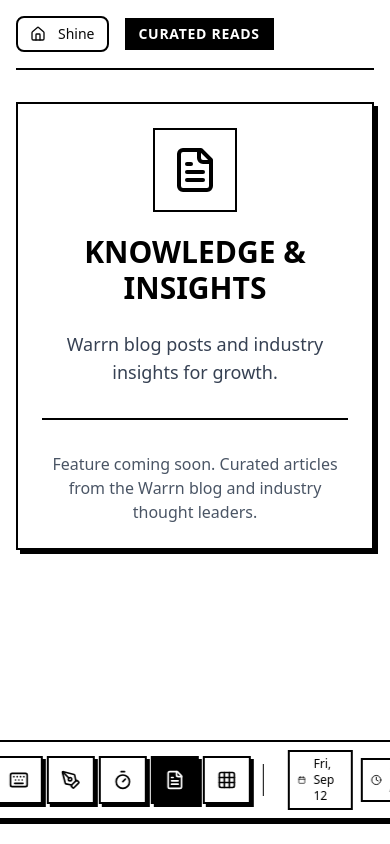
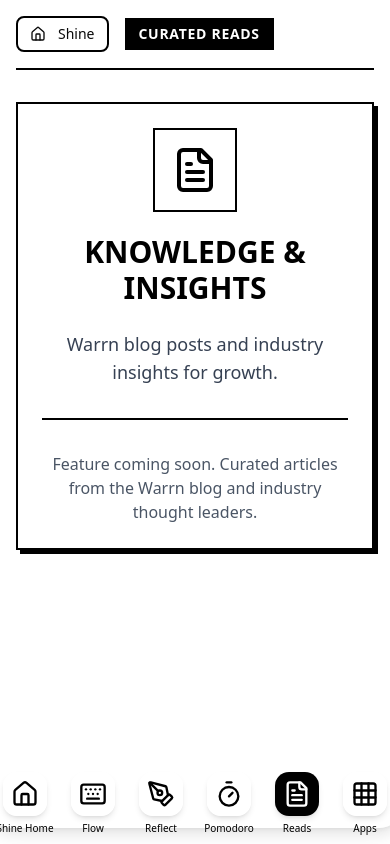
Before and after one commit to vi9hnesh/shine, a Next.js app: page /reads in a window 390 px wide. Built offline with nearby package versions, Linux system fonts and the light colour scheme.

Commit message:
Style dock for iPhone-like mobile layout

```diff
--- a/src/components/layout/shine-layout.tsx
+++ b/src/components/layout/shine-layout.tsx
@@ -1,6 +1,6 @@
 "use client";
 
-import { ReactNode, useState, useEffect } from "react";
+import { ReactNode, useState, useEffect, useMemo } from "react";
 import { useRouter, usePathname } from "next/navigation";
 import { Dock } from "@/components/ui/dock";
 import {
@@ -55,13 +55,23 @@ export default function ShineLayout({
       setMounted(true);
       const timer = setInterval(() => {
         setCurrentTime(new Date());
-    }, 1000);
+      }, 60000);
       return () => clearInterval(timer);
     }, []);
 
     const handleDockItemClick = (path: string) => {
       router.push(path);
     };
+
+    const dockItemsWithState = useMemo(
+      () =>
+        dockItems.map((item) => ({
+          ...item,
+          isActive: pathname === item.path,
+          onClick: () => handleDockItemClick(item.path),
+        })),
+      [pathname]
+    );
 
     if (!mounted) {
       return (
@@ -74,12 +84,6 @@ export default function ShineLayout({
         </div>
       );
     }
-
-  const dockItemsWithState = dockItems.map(item => ({
-    ...item,
-    isActive: pathname === item.path,
-    onClick: () => handleDockItemClick(item.path)
-  }));
 
   return (
     <div className="h-full bg-white font-syne overflow-hidden relative">
--- a/src/components/ui/dock.tsx
+++ b/src/components/ui/dock.tsx
@@ -116,20 +116,25 @@ const Apps: React.FC<AppsProps> = ({ items, onClose }) => {
   )
 }
 
-const DockIconButton = React.forwardRef<HTMLButtonElement, DockIconButtonProps>(
-  ({ icon: Icon, label, onClick, className, isActive = false, showLabel = false }, ref) => {
-    const [isHovered, setIsHovered] = React.useState(false);
+
+const DockIconButton = React.memo(
+  React.forwardRef<HTMLButtonElement, DockIconButtonProps>(
+    (
+      { icon: Icon, label, onClick, className, isActive = false, showLabel = false },
+      ref
+    ) => {
+      const [isHovered, setIsHovered] = React.useState(false)
 
       return (
         <motion.button
           ref={ref}
           whileHover={{
-          scale: 1.05,
-          y: -3,
+            scale: 1.08,
+            y: -2,
             transition: {
               type: "spring",
-            stiffness: 300,
-            damping: 20
+              stiffness: 200,
+              damping: 15
             }
           }}
           whileTap={{
@@ -140,22 +145,22 @@ const DockIconButton = React.forwardRef<HTMLButtonElement, DockIconButtonProps>(
           onMouseEnter={() => setIsHovered(true)}
           onMouseLeave={() => setIsHovered(false)}
           className={cn(
-          "relative group p-3 rounded-none border-2 border-black",
-          "bg-white hover:bg-gray-100 transition-colors duration-200",
+            "relative group p-2 rounded-xl bg-white/70 backdrop-blur-md shadow-md",
+            "sm:p-3 sm:rounded-none sm:border-2 sm:border-black sm:bg-white sm:shadow-none",
+            "hover:bg-white/80 transition-colors duration-200",
             "focus:outline-none focus:ring-2 focus:ring-black focus:ring-offset-2",
             isActive && "bg-black text-white hover:bg-gray-800",
             className
           )}
-        style={{
-          boxShadow: '3px 3px 0px 0px rgba(0,0,0,1)',
-        }}
         >
-        <Icon className={cn(
-          "w-5 h-5 transition-colors",
+          <Icon
+            className={cn(
+              "w-7 h-7 sm:w-5 sm:h-5 transition-colors",
               isActive ? "text-white" : "text-black"
-        )} />
+            )}
+          />
 
-        {/* Tooltip */}
+          {/* Tooltip for desktop */}
           <AnimatePresence>
             {isHovered && (
               <motion.div
@@ -164,31 +169,29 @@ const DockIconButton = React.forwardRef<HTMLButtonElement, DockIconButtonProps>(
                 exit={{ opacity: 0, y: 5, scale: 0.9 }}
                 transition={{ duration: 0.15 }}
                 className={cn(
-                "absolute -top-12 left-1/2 -translate-x-1/2",
+                  "hidden sm:block absolute -top-12 left-1/2 -translate-x-1/2",
                   "px-2 py-1 border-2 border-black bg-white text-black",
                   "text-xs font-medium whitespace-nowrap pointer-events-none z-50"
                 )}
-              style={{
-                boxShadow: '2px 2px 0px 0px rgba(0,0,0,1)',
-              }}
+                style={{ boxShadow: "2px 2px 0px 0px rgba(0,0,0,1)" }}
               >
                 {label}
                 {/* Arrow */}
                 <div
                   className="absolute top-full left-1/2 -translate-x-1/2 w-0 h-0"
                   style={{
-                  borderLeft: '4px solid transparent',
-                  borderRight: '4px solid transparent',
-                  borderTop: '4px solid black',
+                    borderLeft: "4px solid transparent",
+                    borderRight: "4px solid transparent",
+                    borderTop: "4px solid black"
                   }}
                 />
               </motion.div>
             )}
           </AnimatePresence>
 
-        {/* Persistent label if enabled */}
-        {showLabel && (
-          <div className="absolute -bottom-6 left-1/2 -translate-x-1/2 text-xs font-medium text-black whitespace-nowrap">
+          {/* Persistent label for mobile or when explicitly shown */}
+          {(showLabel || true) && (
+            <div className="absolute -bottom-5 left-1/2 -translate-x-1/2 text-[10px] font-medium text-black whitespace-nowrap sm:hidden">
               {label}
             </div>
           )}
@@ -196,7 +199,9 @@ const DockIconButton = React.forwardRef<HTMLButtonElement, DockIconButtonProps>(
       )
     }
   )
+)
 DockIconButton.displayName = "DockIconButton"
+
 
 const Dock = React.forwardRef<HTMLDivElement, DockProps>(
   ({ items, className, showLabels = false, currentTime }, ref) => {
@@ -238,16 +243,18 @@ const Dock = React.forwardRef<HTMLDivElement, DockProps>(
 
       return (
         <>
-        <div ref={ref} className={cn("fixed bottom-6 left-1/2 -translate-x-1/2 z-50", className)}>
+          <div
+            ref={ref}
+            className={cn(
+              "fixed left-1/2 -translate-x-1/2 z-50 bottom-4 sm:bottom-6",
+              className
+            )}
+          >
             <div
               className={cn(
-              "flex items-center gap-1 p-2 border-2 border-black bg-white",
-              "backdrop-blur-sm",
+                "flex items-center gap-6 px-4 py-3 rounded-3xl bg-white/60 backdrop-blur-md shadow-lg",
+                "sm:gap-1 sm:p-2 sm:border-2 sm:border-black sm:bg-white sm:backdrop-blur-sm sm:shadow-[4px_4px_0px_0px_rgba(0,0,0,1)] sm:rounded-none"
               )}
-            style={{
-              boxShadow: '4px 4px 0px 0px rgba(0,0,0,1)',
-              borderRadius: '0px'
-            }}
             >
               {/* App Icons */}
               {dockItemsWithLaunchpad.map((item, index) => (
@@ -258,12 +265,12 @@ const Dock = React.forwardRef<HTMLDivElement, DockProps>(
 
               {/* Separator */}
               {currentTime && (
-              <div className="w-px h-8 bg-black mx-2" />
+                <div className="hidden sm:block w-px h-8 bg-black mx-2" />
               )}
 
               {/* Date & Time Display */}
               {currentTime && (
-              <div className="flex items-center gap-2 px-3">
+                <div className="hidden sm:flex items-center gap-2 px-3">
                   <div className="flex items-center gap-2 border-2 border-black px-2 py-1 bg-white">
                     <Calendar className="w-4 h-4 text-black" />
                     <span className="text-xs font-medium text-black">{formatDate(currentTime)}</span>
@@ -277,7 +284,7 @@ const Dock = React.forwardRef<HTMLDivElement, DockProps>(
             </div>
 
             {showLabels && (
-            <div className="flex items-center justify-center mt-2">
+              <div className="hidden sm:flex items-center justify-center mt-2">
                 <div className="border-2 border-black bg-black text-white px-2 py-1 text-xs font-bold tracking-wider">
                   SHINE DOCK
                 </div>
@@ -288,10 +295,7 @@ const Dock = React.forwardRef<HTMLDivElement, DockProps>(
           {/* Apps Overlay */}
           <AnimatePresence>
             {showLaunchpad && (
-            <Apps
-              items={items}
-              onClose={closeLaunchpad}
-            />
+              <Apps items={items} onClose={closeLaunchpad} />
             )}
           </AnimatePresence>
         </>
```
Lines whose indentation alone changed are shown as unchanged.
